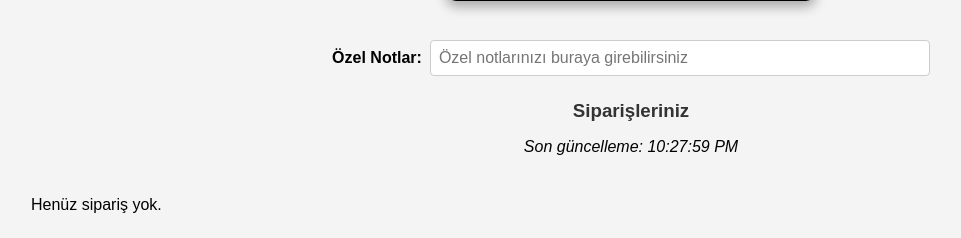
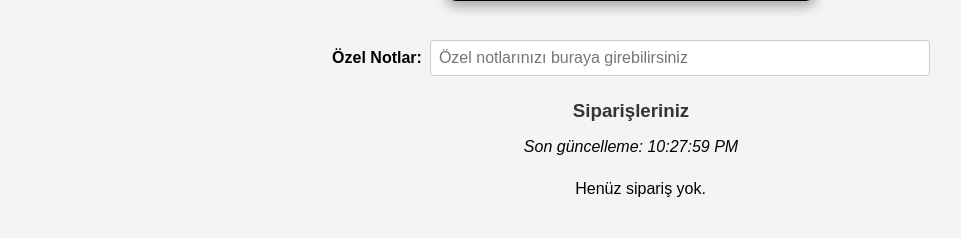
Before and after one commit to VoidheartH/QR-Order-System, a Flask app: page /table/2 in a window 1280 px wide. Shown: the part 1000-1238 px from the top of the page, without its empty margins (9-970 px from the left). After the commit the page ends 1197 px from the top, so only its background shows below. Run offline with Flask 3, Linux system fonts and the light colour scheme; data comes from the database, SQL or seed files in the repository; data that the repository does not hold is empty.

Commit message:
Update menu.css

```diff
--- a/static/css/menu.css
+++ b/static/css/menu.css
@@ -163,13 +163,17 @@
   font-size: 1rem;
 }
 
-/* ── Center live-orders block (timestamp + list) ───────────────── */
+/* ── Center live-orders block using Flexbox ───────────────── */
 #last-updated,
 #order-status-list {
-  /* make the block only as wide as its contents */
-  width: fit-content;
-  /* center it horizontally */
-  margin: 1rem auto;
-  /* keep their internal text left-aligned */
+  display: flex; /* make a flex container */
+  flex-direction: column; /* stack its children vertically */
+  align-items: center; /* center the children horizontally */
+  margin: 1rem auto; /* center this block within its parent */
+}
+
+/* keep the list text left-aligned inside the centered block */
+#order-status-list {
   text-align: left;
+  padding-left: 1.2em; /* preserve your bullet indent */
 }
```
